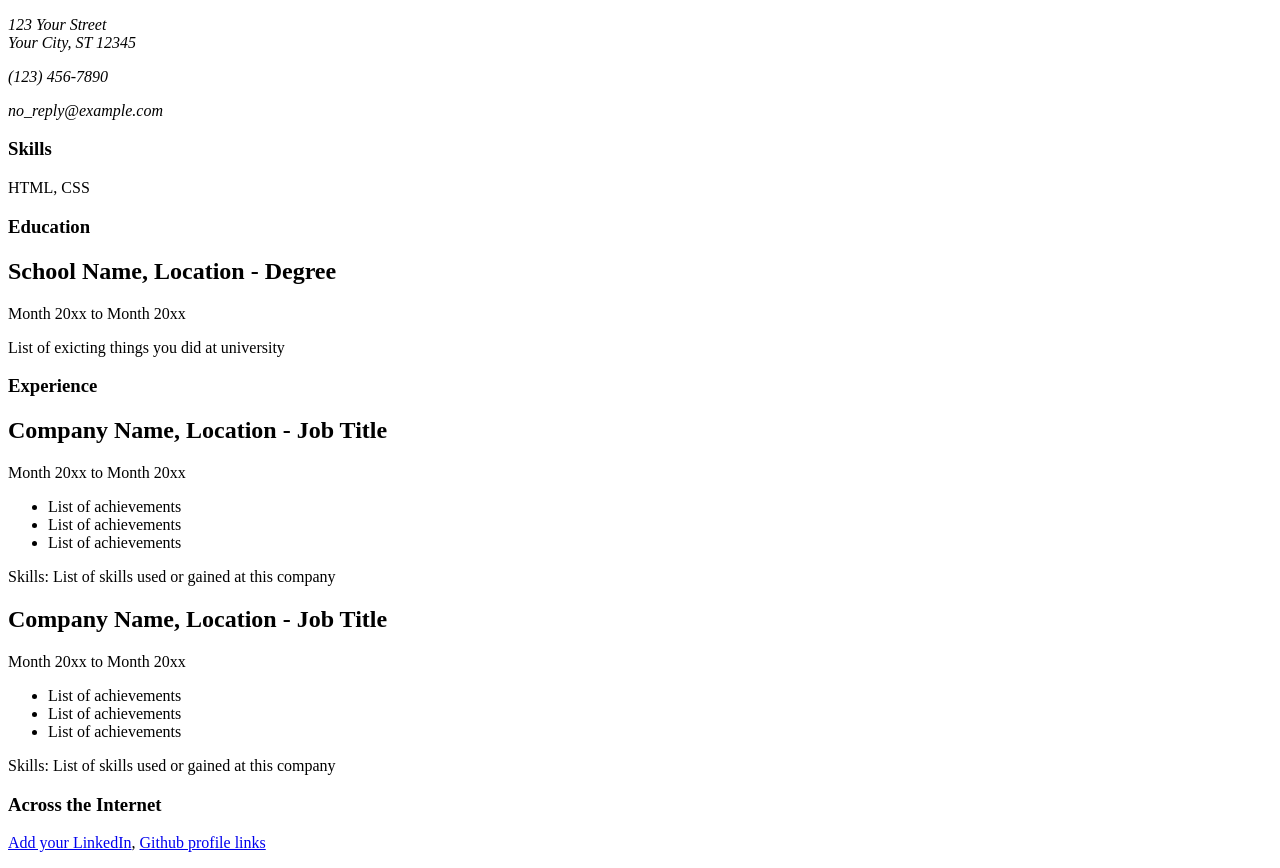
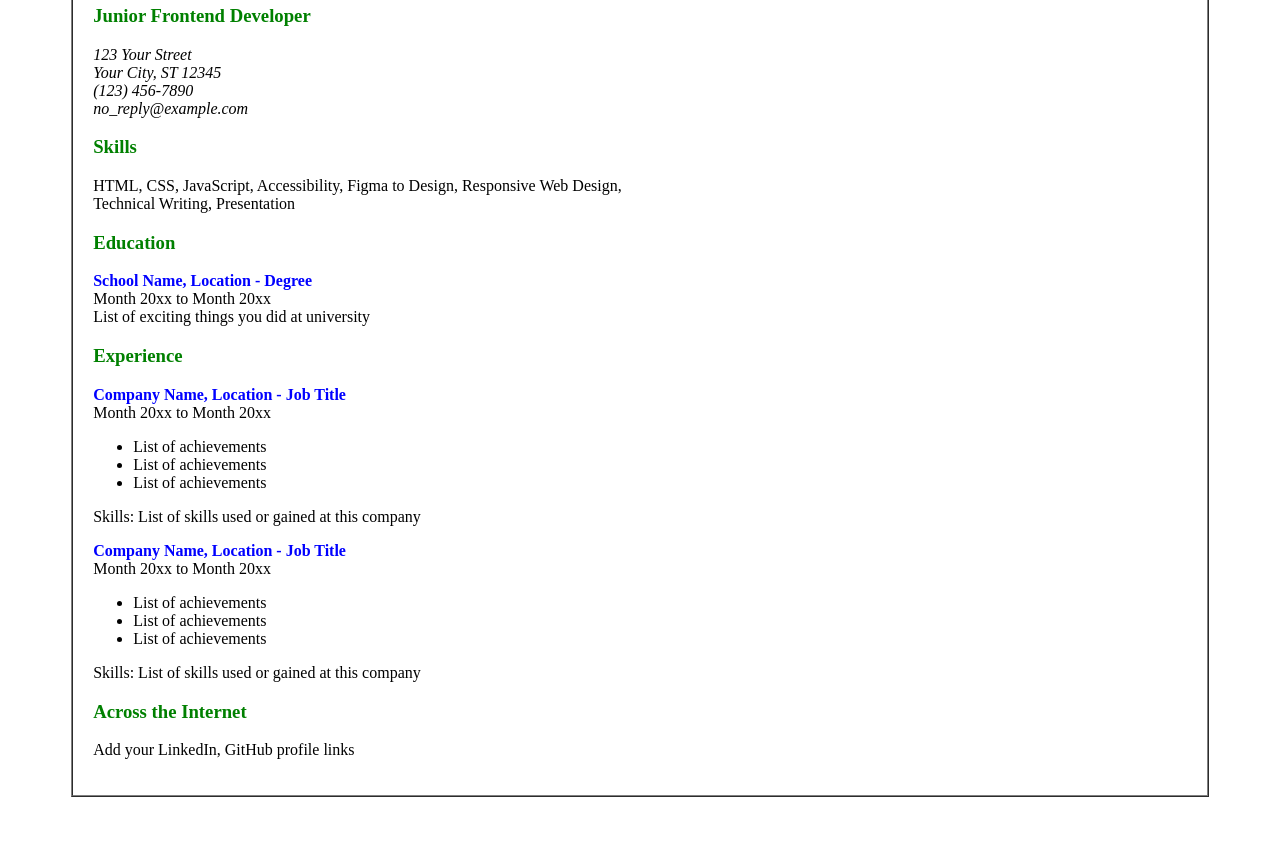
Before and after one commit to sharabshrestha99/Single-Page-HTML-CV-Project, a plain HTML site: page index.html in a window 1280 px wide. Shown: the part 115-983 px from the top of the page. After the commit the page ends 920 px from the top, so only its background shows below. Drawn offline with Linux system fonts and the light colour scheme.

Commit message:
Enhance CV layout and add SEO meta tags in index.html

```diff
--- a/index.html
+++ b/index.html
@@ -1,61 +1,114 @@
 <!DOCTYPE html>
 <html lang="en">
+
 <head>
   <meta charset="UTF-8" />
   <meta name="viewport" content="width=device-width, initial-scale=1.0" />
   <title>Single-Page HTML CV Project</title>
+
+  <!-- ✅ SEO Meta Tags -->
+  <meta name="description" content="A single-page CV for Your Name, Junior Frontend Developer.">
+  <meta name="keywords" content="HTML, CV, resume, frontend developer, portfolio">
+  <meta name="author" content="Your Name">
+
+  <!-- ✅ Open Graph Tags -->
+  <meta property="og:title" content="Your Name - Frontend Developer CV" />
+  <meta property="og:description"
+    content="A clean, semantic HTML-only CV for Your Name, showcasing skills, education, and experience." />
+  <meta property="og:type" content="website" />
+  <meta property="og:url" content="https://yourdomain.com/cv" />
+  <meta property="og:image" content="https://yourdomain.com/preview.png" />
+
+  <!-- ✅ Favicon -->
+  <link rel="icon" href="favicon.ico" type="image/x-icon" />
 </head>
+
 <body>
+
+  <!-- Outer table to simulate a border -->
+  <table border="1" width="90%" align="center" cellpadding="20" cellspacing="0">
+    <tr>
+      <td>
+
         <header>
-      <hr />
+          <hr width="80%" align="left">
           <h1>Your Name</h1>
-      <h3>Junior Frontend Developer</h3>
-      <section class="contact-info">
+          <h3>
+            <font color="green">Junior Frontend Developer</font>
+          </h3>
           <address>
-          123 Your Street<br />
-          Your City, ST 12345
-          <p>(123) 456-7890</p>
-          <p>no_reply@example.com</p>
+            123 Your Street<br>
+            Your City, ST 12345<br>
+            (123) 456-7890<br>
+            no_reply@example.com
           </address>
+        </header>
+
+        <main>
+          <section>
+            <h3>
+              <font color="green">Skills</font>
+            </h3>
+            <p>
+              HTML, CSS, JavaScript, Accessibility, Figma to Design, Responsive Web Design,<br>
+              Technical Writing, Presentation
+            </p>
           </section>
-    </header>
-    <main>
-      <section id="skills">
-        <h3>Skills</h3>
-        <p>HTML, CSS</p>
+
+          <section>
+            <h3>
+              <font color="green">Education</font>
+            </h3>
+            <p>
+              <font color="blue"><b>School Name, Location - Degree</b></font><br>
+              Month 20xx to Month 20xx<br>
+              List of exciting things you did at university
+            </p>
           </section>
+
           <section>
-        <h3>Education</h3>
-        <h2>School Name, Location - Degree</h2>
-        <p>Month 20xx to Month 20xx</p>
-        <p>List of exicting things you did at university</p>
-      </section>
-      <section>
-        <h3>Experience</h3>
-        <h2>Company Name, Location - Job Title</h2>
-        <p>Month 20xx to Month 20xx</p>
+            <h3>
+              <font color="green">Experience</font>
+            </h3>
+
+            <p>
+              <font color="blue"><b>Company Name, Location - Job Title</b></font><br>
+              Month 20xx to Month 20xx
             <ul>
               <li>List of achievements</li>
               <li>List of achievements</li>
               <li>List of achievements</li>
             </ul>
-        <p>Skills: List of skills used or gained at this company</p>
-        <h2>Company Name, Location - Job Title</h2>
-        <p>Month 20xx to Month 20xx</p>
+            Skills: List of skills used or gained at this company
+            </p>
+
+            <p>
+              <font color="blue"><b>Company Name, Location - Job Title</b></font><br>
+              Month 20xx to Month 20xx
             <ul>
               <li>List of achievements</li>
               <li>List of achievements</li>
               <li>List of achievements</li>
             </ul>
-        <p>Skills: List of skills used or gained at this company</p>
+            Skills: List of skills used or gained at this company
+            </p>
           </section>
         </main>
-    <footer id="internet-details">
-      <h3>Across the Internet</h3>
+
+        <footer>
+          <h3>
+            <font color="green">Across the Internet</font>
+          </h3>
           <p>
-        <a href="https://www.linkedin.com/in/#">Add your LinkedIn</a>,
-        <a href="https://github.com/#">Github profile links</a>
+            Add your LinkedIn,
+            GitHub profile links
           </p>
         </footer>
+
+      </td>
+    </tr>
+  </table>
+
 </body>
+
 </html>
```
Lines whose indentation alone changed are shown as unchanged.
